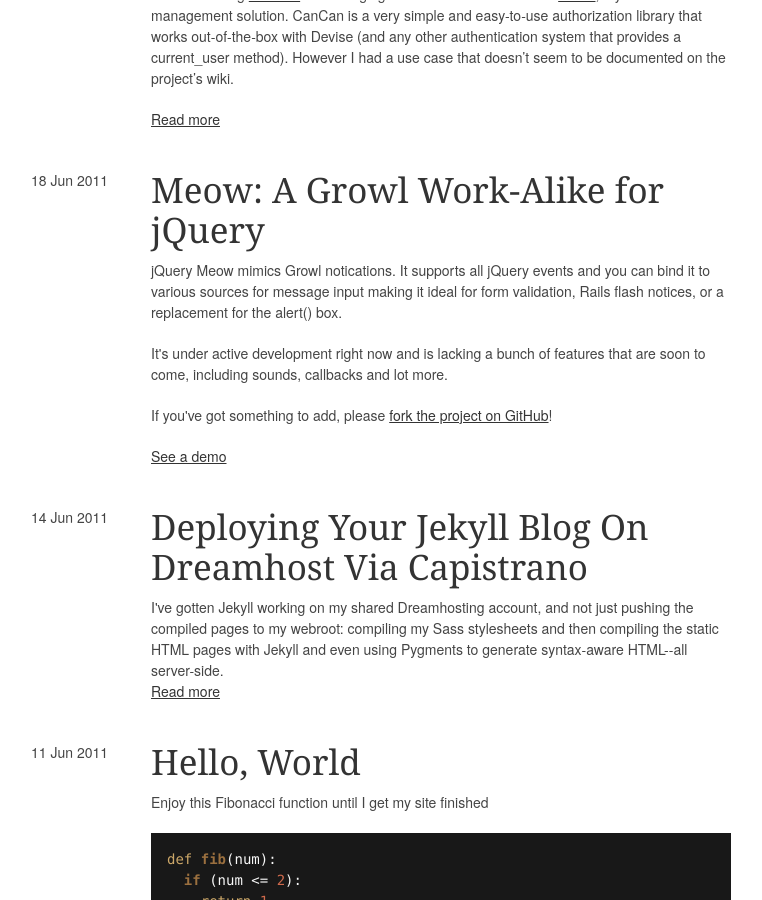
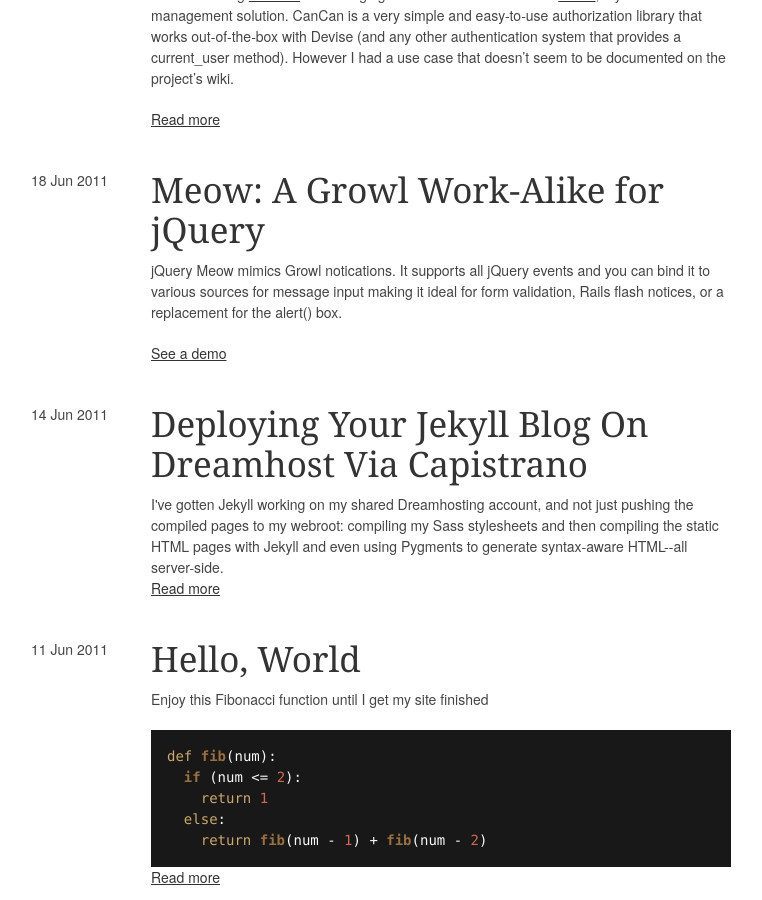
Before and after one commit to zacstewart/zacstewart.github.io, a Jekyll site: the page built from index.html, in a window 1280 px wide and 900 px high, scrolled down 1339 px. Shown: the whole window, without its empty margins (379-1141 px from the left). Built offline with Jekyll 4.4.1, drawn with Linux system fonts in a browser that asks for light colours; some web fonts are replaced; comment, search, counter and statistics services are not loaded.

Commit message:
Shorten the Meow post excerpt

```diff
--- a/_posts/2011-06-18-meow-a-growl-work-alike-for-jquery.html
+++ b/_posts/2011-06-18-meow-a-growl-work-alike-for-jquery.html
@@ -1,9 +1,7 @@
 ---
 title: 'Meow: A Growl Work-Alike for jQuery'
 excerpt: |
-  <p>jQuery Meow mimics Growl notications. It supports all jQuery events and you can bind it to various sources for message input making it ideal for form validation, Rails flash notices, or a replacement for the alert() box.</p>
-  <p>It's under active development right now and is lacking a bunch of features that are soon to come, including sounds, callbacks and lot more.</p>
-  <p>If you've got something to add, please <a href="https://github.com/zacstewart/Meow">fork the project on GitHub</a>!</p>
+  <p>jQuery Meow mimics Growl notications. It supports all jQuery events and you can bind it to various sources for message input making it ideal for form validation, Rails flash notices, or a replacement for the <code>alert()</code> box.</p>
 break: 'See a demo'
 ---
 <!DOCTYPE html>
```
